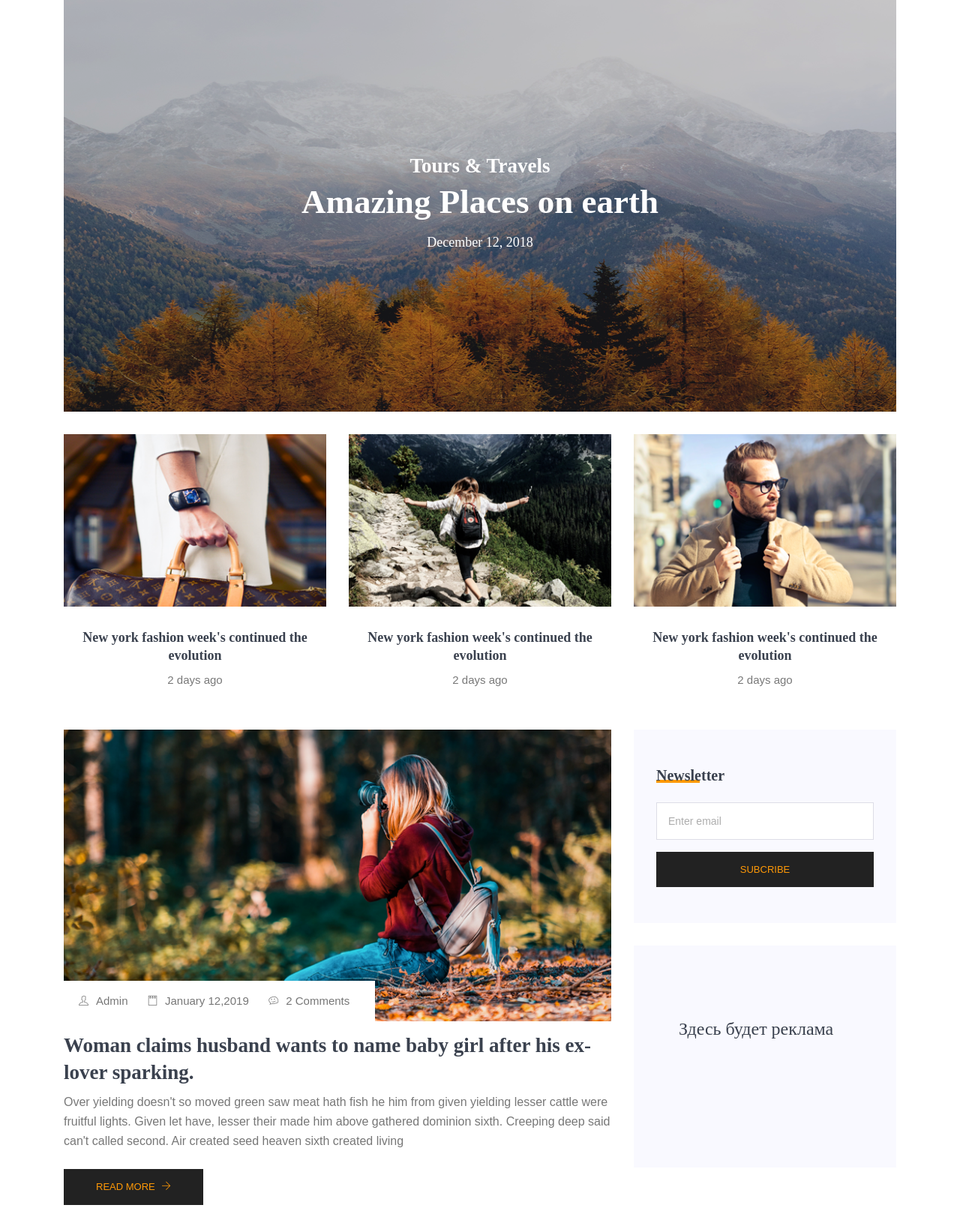
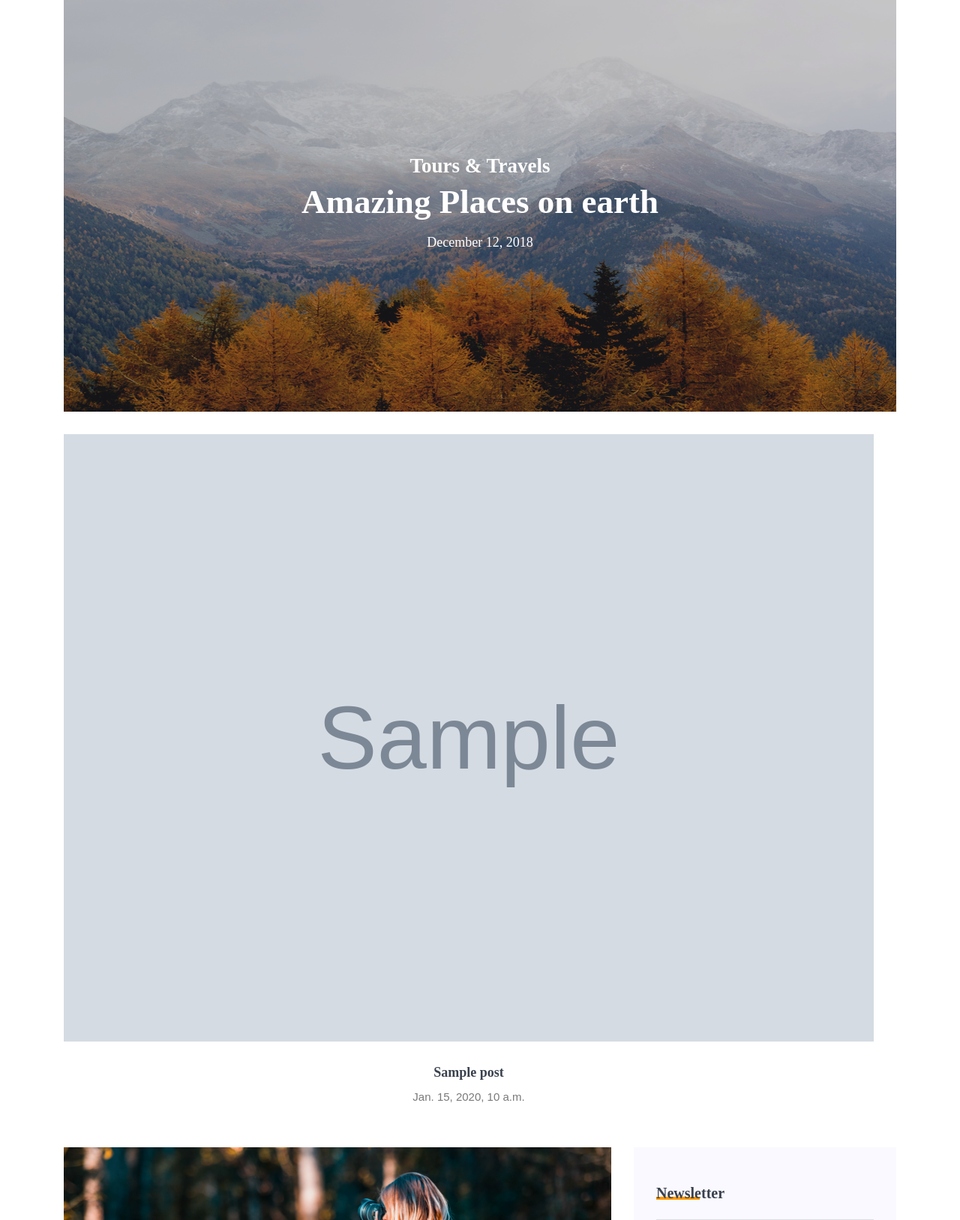
Before and after one commit to Kosmostars7403/Django-blog-lesson, a Django app: page / in a window 1280 px wide. Shown: the part 85-1712 px from the top of the page at 75% size. Run offline with Django 3.2, Linux system fonts and the light colour scheme; tables that the repository leaves empty hold one stand-in row (values such as "Sample post"); grey boxes marked "Sample" are stand-in pictures; parts of the project's set-up code (start-up, migrations or seed data) failed here and were passed over; some libraries are stand-ins or nearby versions.

Commit message:
Add post cards

```diff
--- a/templates/index.html
+++ b/templates/index.html
@@ -61,41 +61,19 @@
     <section>
       <div class="container">
         <div class="d-flex">
+          {% for post in most_popular_posts %}
             <div class="flex-fill" style="margin-right: 30px;">
               <div class="card blog__slide text-center">
                 <div class="blog__slide__img">
-                <img class="card-img rounded-0" src="{% static 'img/blog/blog-slider/blog-slide1.png' %}" alt="">
+                  <img class="card-img rounded-0" src="{{ post.image_url }}" alt="">
                 </div>
                 <div class="blog__slide__content">
-                <h3><a href="#">New york fashion week's continued the evolution</a></h3>
-                <p>2 days ago</p>
+                  <h3><a href="#">{{ post.title }}</a></h3>
+                  <p>{{ post.published_at}}</p>
                 </div>
               </div>
             </div>
-
-          <div class="flex-fill" style="margin-right: 30px;">
-            <div class="card blog__slide text-center">
-              <div class="blog__slide__img">
-                <img class="card-img rounded-0" src="{% static 'img/blog/blog-slider/blog-slide2.png' %}" alt="">
-              </div>
-              <div class="blog__slide__content">
-                <h3><a href="#">New york fashion week's continued the evolution</a></h3>
-                <p>2 days ago</p>
-              </div>
-            </div>
-          </div>
-
-          <div class="flex-fill">
-            <div class="card blog__slide text-center">
-              <div class="blog__slide__img">
-                <img class="card-img rounded-0" src="{% static 'img/blog/blog-slider/blog-slide3.png' %}" alt="">
-              </div>
-              <div class="blog__slide__content">
-                <h3><a href="#">New york fashion week's continued the evolution</a></h3>
-                <p>2 days ago</p>
-              </div>
-            </div>
-          </div>
+          {% endfor %}
         </div>
       </div>
     </section>
```
Lines whose indentation alone changed are shown as unchanged.
